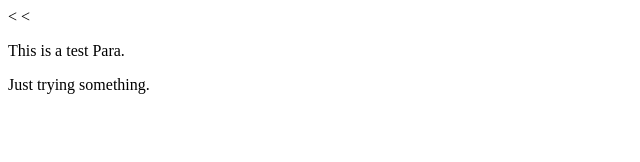
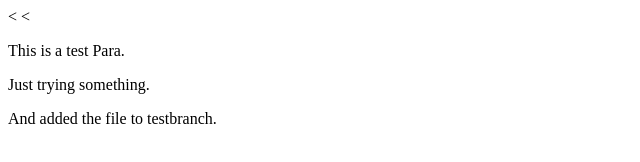
Before and after one commit to djmehta/newGitTest, a plain HTML site: page index.html in a window 1280 px wide. Shown: the whole page, without its empty margins (0-640 px from the left). Drawn offline with Linux system fonts and the light colour scheme.

```diff
--- a/index.html
+++ b/index.html
@@ -7,5 +7,6 @@
   <body>
     <<p>This is a test Para.</p>
     <p> Just trying something. </p>
+    <p> And added the file to testbranch. </p>
   </body>
 </html>
```
